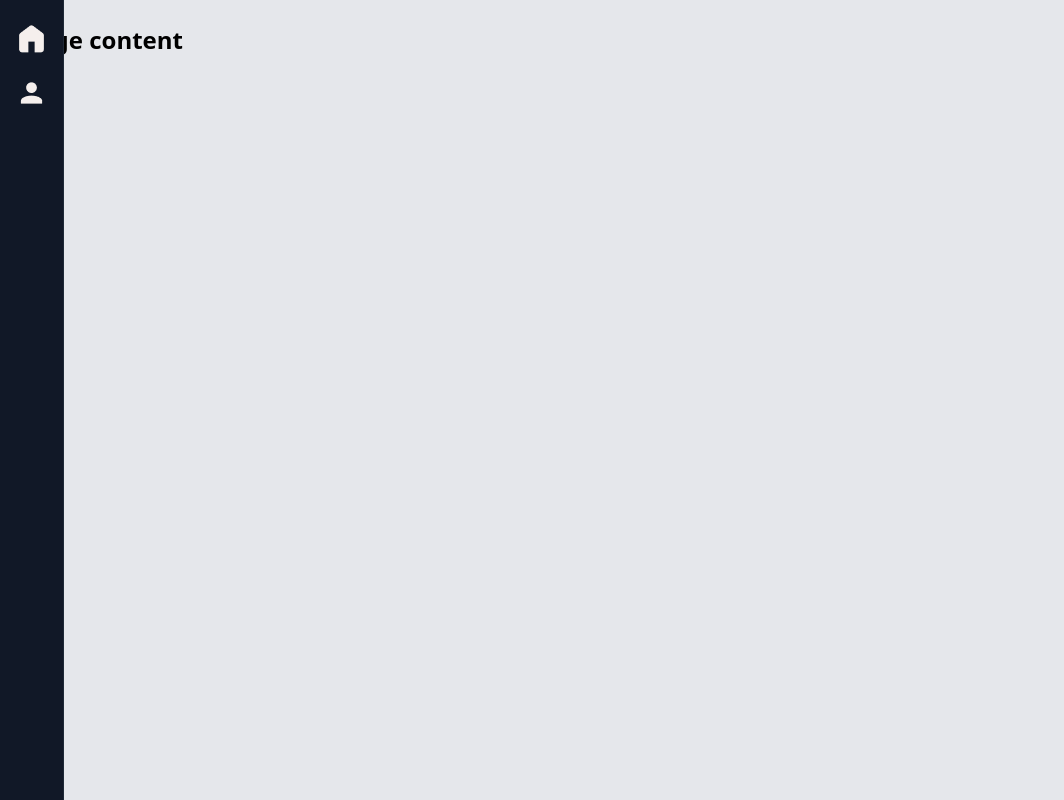
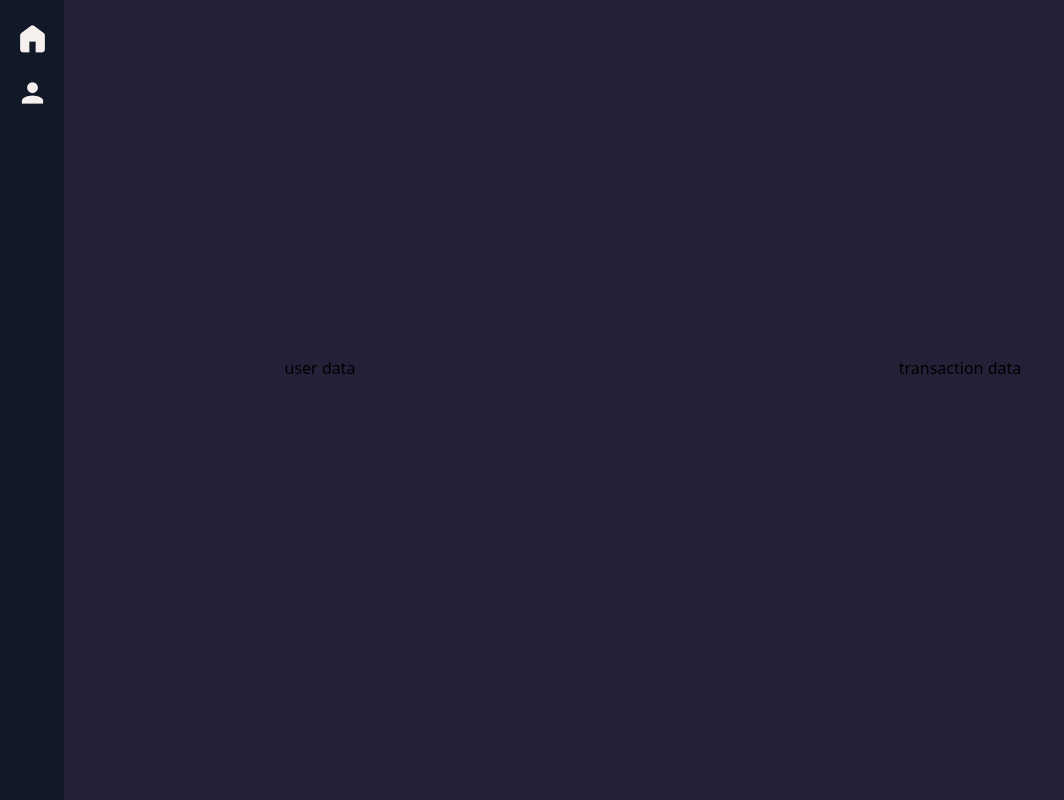
Before and after one commit to chandan0134/Proteus, a React (Create React App) app: page /profile in a window 1280 px wide. Shown: the whole page, without its empty margins (0-1064 px from the left). Built offline with nearby package versions, Linux system fonts and the light colour scheme.

Commit message:
profile II

```diff
--- a/src/pages/keys.jsx
+++ b/src/pages/keys.jsx
@@ -7,6 +7,7 @@ const Keys = () => {
 
   return (
     <div className="flex flex-col w-full h-screen text-white bg-[#242038]">
+
       <div className="flex flex-col justify-around h-[80%] items-center">
         <div className="h-[20%]">
           <img className="w-[100%] h-[100%]" src={logo} alt="" />
--- a/src/pages/profile.jsx
+++ b/src/pages/profile.jsx
@@ -4,8 +4,9 @@ import profile2 from "../assets/user icon.png";
 
 const Profile = () => {
   return (
-    <div class="flex h-screen bg-gray-200">
-      <div class="fixed flex flex-col top-0 left-0 h-full w-16 bg-gray-900 border-r border-gray-800">
+    <div className=" w-full h-screen bg-[#242038] ">
+    <div class="flex h-screen bg-[514976]">
+      <div class="fixed flex flex-col top-0 left-0 h-full w-16 bg-gray-900  ">
         <div class="flex items-center justify-center mt-5">
           <a
             href="/signup"
@@ -23,9 +24,14 @@ const Profile = () => {
           </a>
         </div>
       </div>
-      <div class="flex-grow p-6">
-        <h1 class="text-2xl font-semibold">Page content</h1>
+      {/* <div class="flex-grow p-6">
+        <h1 class="text-6xl font-semibold">HEllo priyankush</h1>
+      </div> */}
+      <div class="w-full h-[92vh] grid grid-cols-1 sm:grid-cols-2">
+      <div className=" flex flex-col justify-center items-center "><h1>user data</h1></div>
+      <div className=" flex flex-col justify-center items-center "><h1>transaction data</h1></div>
       </div>
+    </div>
     </div>
   );
 };
```
